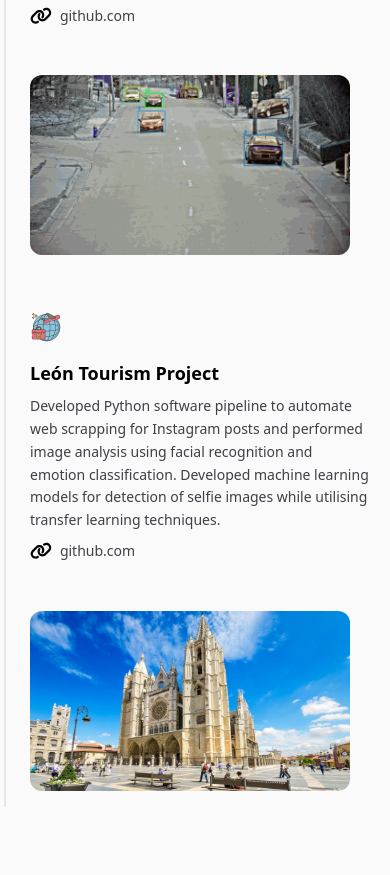
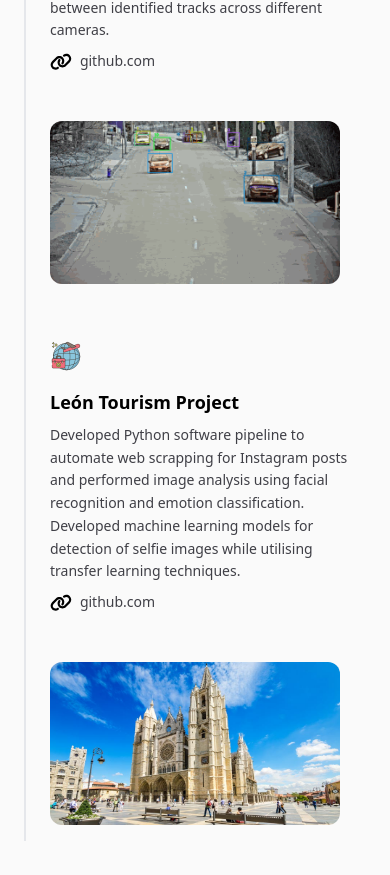
Before and after one commit to GJdu/GJdu.github.io, a React (Vite) app in the folder my_portfolio/: page /Projects in a window 390 px wide. Shown: the part 647-1522 px from the top of the page. Built offline with nearby package versions, Linux system fonts and the light colour scheme.

Commit message:
fixed mobile margin

```diff
--- a/my_portfolio/src/components/CardExperienceLayout.jsx
+++ b/my_portfolio/src/components/CardExperienceLayout.jsx
@@ -4,8 +4,8 @@ import CardExperience from './CardExperience'
 
 const CardExperienceLayout = ({year, props}) => {
   return (
-    <div className='flex max-w-3xl border-l-2 mb-12'>
-            <div className={`${styles.paragraphLight} w-[100px] md:w-[200px] ml-4 md:ml-12 mt-2`}>
+    <div className='flex flex-col md:flex-row max-w-3xl border-l-2 mb-12'>
+            <div className={`${styles.paragraphLight} w-[100px] md:w-[200px] ml-4 md:ml-12 mt-2 mb-6`}>
                 {year}
             </div>
             <div className='flex flex-col gap-6'>
--- a/my_portfolio/src/components/CardProject.jsx
+++ b/my_portfolio/src/components/CardProject.jsx
@@ -32,7 +32,7 @@ const CardProject = (props) => {
 
         </div>
         <div>
-            <img src={props.image} alt={props.id} className="max-w-xs aspect-video object-center rounded-xl"/>
+            <img src={props.image} alt={props.id} className="max-w-[290px] md:max-w-xs aspect-video object-center rounded-xl"/>
         </div>
     </div>
 
--- a/my_portfolio/src/components/Projects.jsx
+++ b/my_portfolio/src/components/Projects.jsx
@@ -6,7 +6,7 @@ import { projects } from "../constants"
 
 function Projects (){
 return (
-<div className='flex flex-col px-1 md:px-24 py-12 gap-12 bg-primary dark:bg-secondary'>
+<div className='flex flex-col px-6 md:px-24 py-12 gap-12 bg-primary dark:bg-secondary'>
         <div className='flex flex-row gap-12 justify-between'>
             <div className='max-w-xl'>
                 <div className={`${styles.heading}`}>
```
